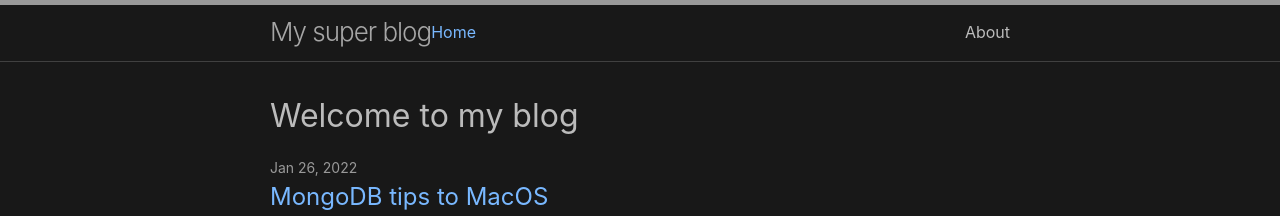
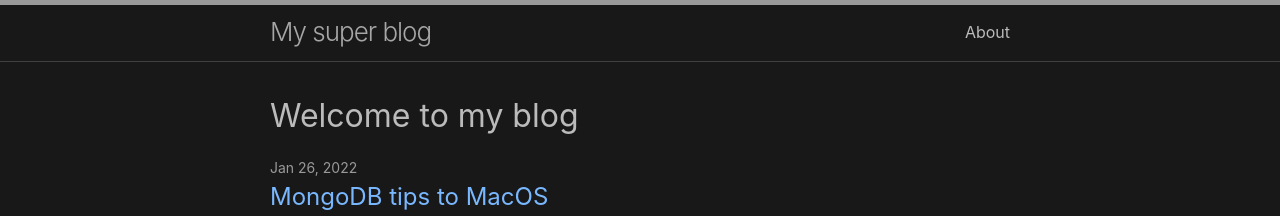
Before and after one commit to vorthkor/victao-blog, a Jekyll site: the page built from index.md, in a window 1280 px wide. Shown: the top 216 px of the page. Built offline with Jekyll 4.4.1, drawn with Linux system fonts in a browser that asks for light colours.

Commit message:
includes(header): remove home link

```diff
--- a/_includes/header.html
+++ b/_includes/header.html
@@ -5,7 +5,6 @@
     {%- assign page_paths = site.header_pages | default: default_paths -%}
     {%- assign titles_size = site.pages | map: 'title' | join: '' | size -%}
     <a class="site-title" rel="author" href="{{ "/" | relative_url }}">{{ site.title | escape }}</a>
-    <a href="https://vorthkor.github.io/"> Home</a>
 
     {%- if titles_size > 0 -%}
       <nav class="site-nav">
```
